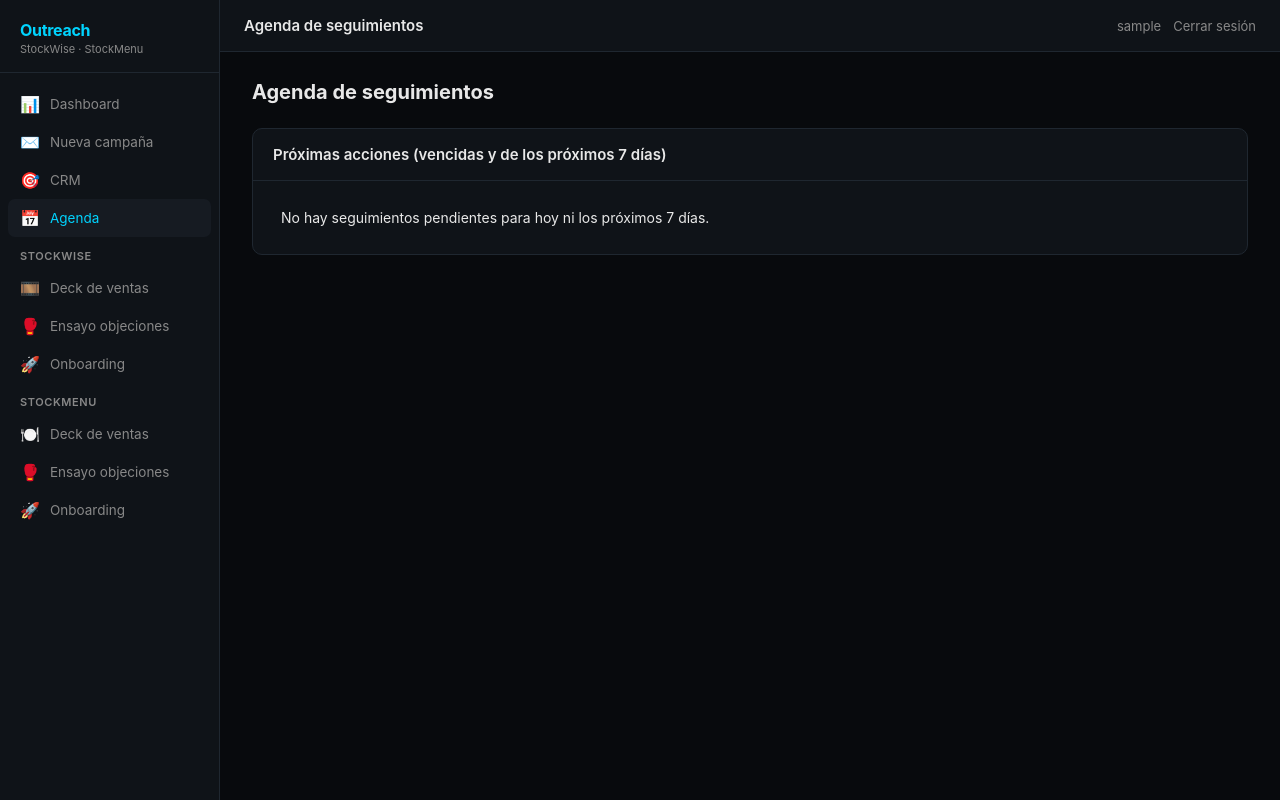
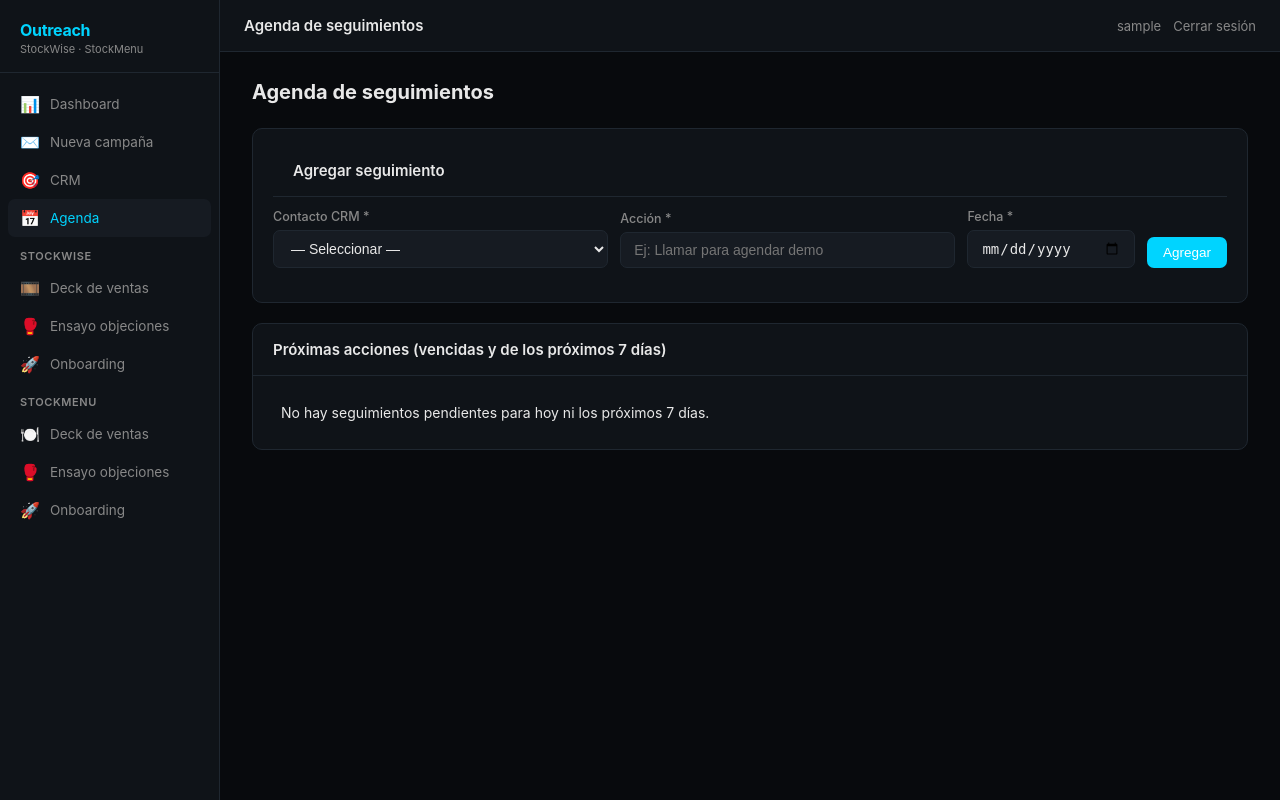
Before and after one commit to CarobethPaez/Outreach, a Django app: page /agenda/ in a window 1280 px wide. Run offline with Django 4.2, Linux system fonts and the light colour scheme; the visitor is signed in with stand-in values (Sample User, id 1); data that the repository does not hold is empty.

Commit message:
feat: agregar contactos manuales al CRM, agenda de seguimientos y limpiar Campaign ID
- Nuevo boton "+ Agregar contacto" en /crm/ con modal para crear ProspectoCRM manualmente
- Nuevo formulario rapido en /agenda/ para agendar seguimientos sobre contactos existentes
- Eliminado el bloque de Instantly Campaign ID en /campanas/<id>/ (solo UI, no afecta el envio)

Co-Authored-By: Claude Sonnet 4.6 <noreply@anthropic.com>

```diff
--- a/apps/campaigns/views.py
+++ b/apps/campaigns/views.py
@@ -995,11 +995,71 @@ def crm(request):
     return render(request, 'crm.html', {
         'columnas': columnas,
         'productos': Campana.PRODUCTOS,
+        'etapas': ProspectoCRM.ETAPAS,
         'filtro_producto': filtro_producto,
         'total_interesados': total_interesados,
         'demos_agendadas': demos_agendadas,
         'clientes_cerrados': clientes_cerrados,
     })
+
+
+@require_POST
+@_superuser_required
+def crm_agregar_contacto(request):
+    nombre_completo = request.POST.get('nombre_completo', '').strip()
+    empresa = request.POST.get('empresa', '').strip()
+    cargo = request.POST.get('cargo', '').strip()
+    email = request.POST.get('email', '').strip()
+    producto = request.POST.get('producto', '')
+    etapa = request.POST.get('etapa', 'respondio')
+    proxima_accion = request.POST.get('proxima_accion', '').strip()
+    fecha_proxima_accion = request.POST.get('fecha_proxima_accion') or None
+    notas = request.POST.get('notas', '').strip()
+
+    if not nombre_completo or not empresa or producto not in dict(Campana.PRODUCTOS):
+        messages.error(request, 'Nombre completo, empresa y producto son obligatorios.')
+        return redirect('crm')
+
+    if etapa not in [v for v, _ in ProspectoCRM.ETAPAS]:
+        etapa = 'respondio'
+
+    partes = nombre_completo.split(' ', 1)
+    nombre = partes[0]
+    apellido = partes[1] if len(partes) > 1 else ''
+
+    try:
+        with transaction.atomic():
+            campana_manual, _ = Campana.objects.get_or_create(
+                nombre='Contactos manuales (CRM)',
+                producto=producto,
+                defaults={'estado': 'cerrada'},
+            )
+
+            prospecto = Prospecto.objects.create(
+                campana=campana_manual,
+                nombre=nombre,
+                apellido=apellido,
+                empresa=empresa,
+                cargo=cargo,
+                email=email,
+                estado='respondio',
+                fuente='manual',
+            )
+            campana_manual.total_prospectos = campana_manual.prospectos.count()
+            campana_manual.save(update_fields=['total_prospectos'])
+
+            ProspectoCRM.objects.create(
+                prospecto=prospecto,
+                etapa=etapa,
+                proxima_accion=proxima_accion,
+                fecha_proxima_accion=fecha_proxima_accion,
+                notas=notas,
+            )
+        messages.success(request, f'Contacto "{nombre_completo}" agregado al CRM.')
+    except Exception as e:
+        messages.error(request, f'Error al agregar contacto: {e}')
+
+    return redirect('crm')
 
 
 @require_POST
@@ -1071,7 +1131,30 @@ def agenda(request):
             'es_hoy': entrada.fecha_proxima_accion == hoy,
         })
 
+    contactos_crm = ProspectoCRM.objects.select_related('prospecto').order_by('prospecto__nombre')
+
     return render(request, 'agenda.html', {
         'items': items,
         'hoy': hoy,
+        'contactos_crm': contactos_crm,
     })
+
+
+@require_POST
+@_superuser_required
+def agenda_agregar_seguimiento(request):
+    crm_id = request.POST.get('crm_id', '')
+    proxima_accion = request.POST.get('proxima_accion', '').strip()
+    fecha_proxima_accion = request.POST.get('fecha_proxima_accion') or None
+
+    entrada = get_object_or_404(ProspectoCRM, pk=crm_id)
+
+    if not proxima_accion or not fecha_proxima_accion:
+        messages.error(request, 'Acción y fecha son obligatorias.')
+        return redirect('agenda')
+
+    entrada.proxima_accion = proxima_accion
+    entrada.fecha_proxima_accion = fecha_proxima_accion
+    entrada.save(update_fields=['proxima_accion', 'fecha_proxima_accion'])
+    messages.success(request, f'Seguimiento agendado para "{entrada.prospecto.nombre_completo}".')
+    return redirect('agenda')
--- a/config/urls.py
+++ b/config/urls.py
@@ -22,9 +22,11 @@ urlpatterns = [
     path('emails/<int:pk>/aprobar/', views.aprobar_email, name='aprobar_email'),
     path('emails/<int:pk>/editar/', views.editar_email, name='editar_email'),
     path('crm/', views.crm, name='crm'),
+    path('crm/agregar/', views.crm_agregar_contacto, name='crm_agregar_contacto'),
     path('crm/<int:pk>/', views.crm_detalle, name='crm_detalle'),
     path('crm/<int:pk>/mover/', views.crm_mover_etapa, name='crm_mover_etapa'),
     path('agenda/', views.agenda, name='agenda'),
+    path('agenda/agregar/', views.agenda_agregar_seguimiento, name='agenda_agregar_seguimiento'),
     path('deck/', views.deck, name='deck'),
     path('deck/descargar/', views.descargar_deck_pptx, name='descargar_deck_pptx'),
     path('ensayo/', views.ensayo, name='ensayo'),
--- a/templates/agenda.html
+++ b/templates/agenda.html
@@ -91,6 +91,37 @@
   <h1>Agenda de seguimientos</h1>
 </div>
 
+<div class="table-wrap" style="margin-bottom:20px; padding:16px 20px;">
+  <div class="table-header">
+    <h2>Agregar seguimiento</h2>
+  </div>
+  <form method="post" action="{% url 'agenda_agregar_seguimiento' %}" style="margin-top:12px;">
+    {% csrf_token %}
+    <div style="display:grid;grid-template-columns:2fr 2fr 1fr auto;gap:12px;align-items:end;">
+      <div class="form-group">
+        <label>Contacto CRM *</label>
+        <select name="crm_id" required>
+          <option value="">— Seleccionar —</option>
+          {% for contacto in contactos_crm %}
+          <option value="{{ contacto.pk }}">{{ contacto.prospecto.nombre_completo }} — {{ contacto.prospecto.empresa }}</option>
+          {% endfor %}
+        </select>
+      </div>
+      <div class="form-group">
+        <label>Acción *</label>
+        <input type="text" name="proxima_accion" placeholder="Ej: Llamar para agendar demo" required>
+      </div>
+      <div class="form-group">
+        <label>Fecha *</label>
+        <input type="date" name="fecha_proxima_accion" required>
+      </div>
+      <div class="form-group">
+        <button type="submit" class="btn btn-primary">Agregar</button>
+      </div>
+    </div>
+  </form>
+</div>
+
 <div class="table-wrap">
   <div class="table-header">
     <h2>Próximas acciones (vencidas y de los próximos 7 días)</h2>
```
Also changed, not shown: templates/campana_detalle.html (+0 -55 lines), templates/crm.html (+65 -1 lines).
